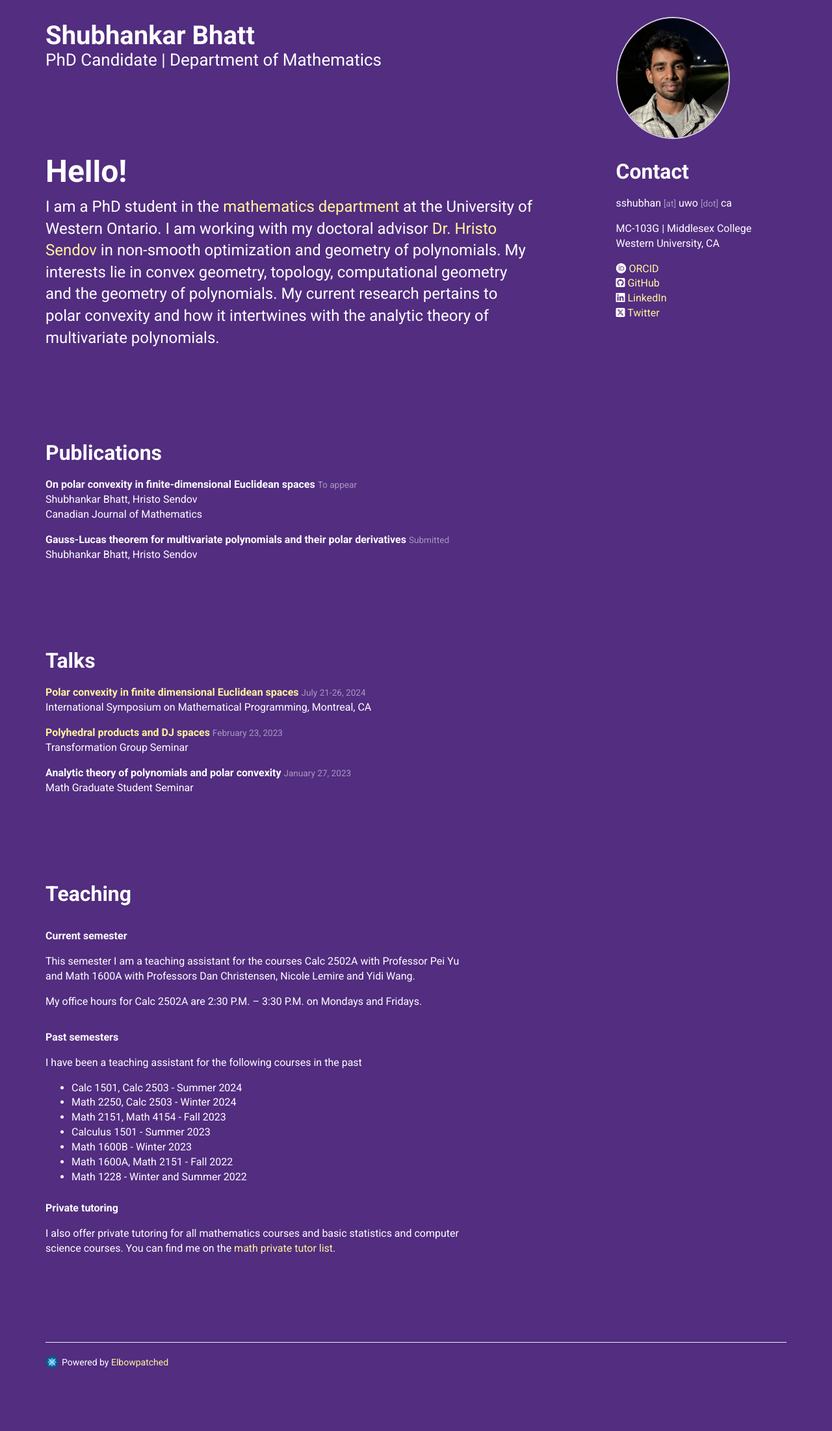
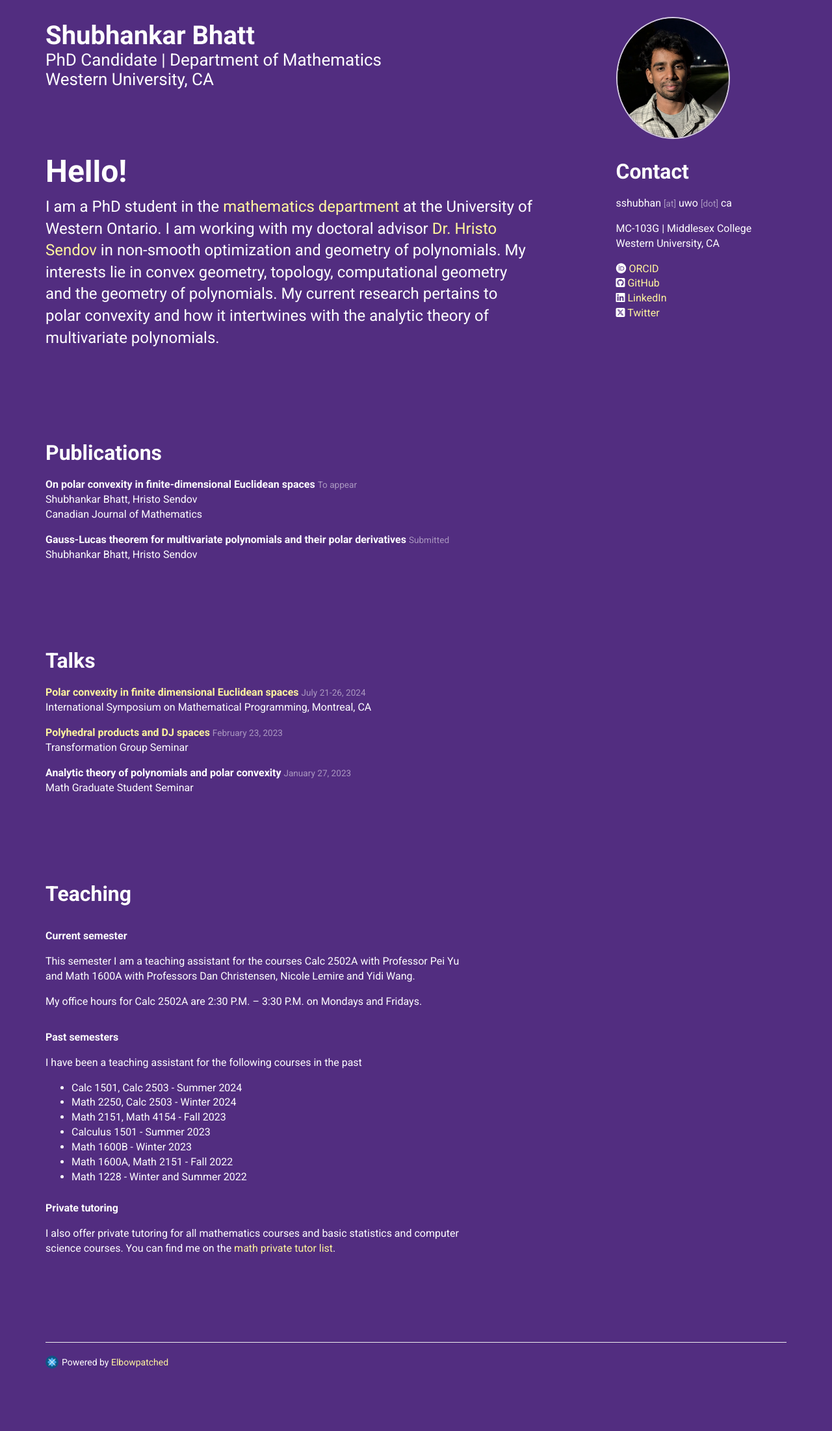
Before and after one commit to Mengxu3/mengxu3.github.io, a Jekyll site: the page built from index.html, in a window 1280 px wide. Shown: the whole page at 65% size. Built offline with Jekyll 4.4.1, drawn with Linux system fonts in a browser that asks for light colours; nearby versions of some CDN libraries.

Commit message:
added univ to header

```diff
--- a/_data/personal.yml
+++ b/_data/personal.yml
@@ -1,7 +1,6 @@
 name: Shubhankar Bhatt
 
-label: PhD Candidate |
- 	Department of Mathematics
+label: PhD Candidate |  Department of Mathematics
 
 picture: /assets/about1.jpg
 
--- a/_layouts/albertine.html
+++ b/_layouts/albertine.html
@@ -58,6 +58,9 @@ It is threatened by habitat loss.
           </h1>
           <h2>
             {{ site.data.personal.label }}
+          </h2>
+          <h2>
+            {{ site.data.personal.institution }}
           </h2>
         </div>
         <div class="col-xs-3 col-lg-3">
```
